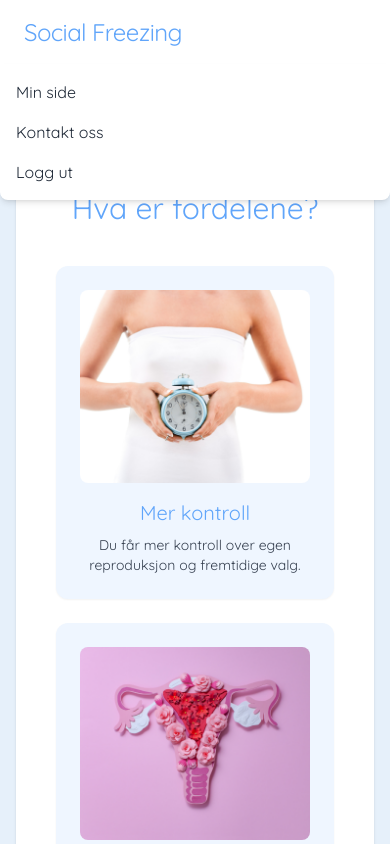
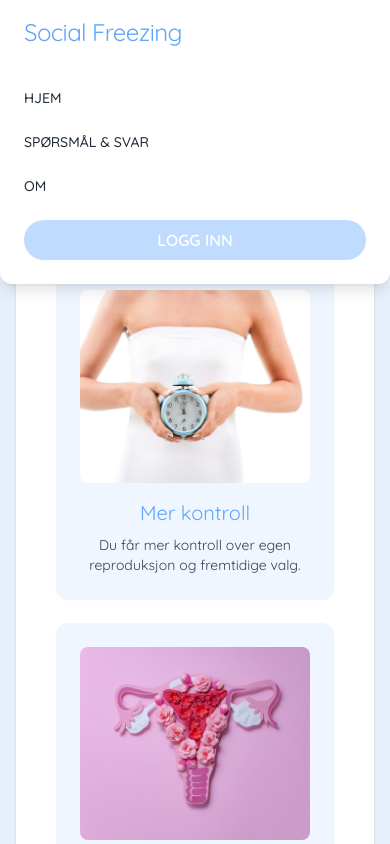
Before and after one commit to mwickmann/social-freezing, a Next.js app: page /pros in a window 390 px wide. Both pictures are taken after a click on the button "Toggle menu". Shown: the top 844 px of the page. Built offline with nearby package versions, Linux system fonts and the light colour scheme.

Commit message:
improved hmng menu

```diff
--- a/app/components/HamburgerMenu.tsx
+++ b/app/components/HamburgerMenu.tsx
@@ -1,48 +1,74 @@
 'use client'
 
-import { useState } from 'react'
-import { useRouter } from 'next/navigation'
+import Link from 'next/link'
+import { useEffect, useState } from 'react'
 import { HiMenu, HiX } from 'react-icons/hi'
 
 export default function HamburgerMenu() {
   const [open, setOpen] = useState(false)
-  const router = useRouter()
+  const [userId, setUserId] = useState<string | null>(null)
+
+  useEffect(() => {
+    const storedUserId = localStorage.getItem('userId')
+    setUserId(storedUserId)
+  }, [])
+
+  const closeMenu = () => setOpen(false)
 
   const handleLogout = () => {
     localStorage.removeItem('userId')
-    router.push('/')
+    closeMenu()
+    window.location.href = '/'
   }
 
   return (
     <div className="md:hidden">
+      {/* Hamburger button */}
       <button
         onClick={() => setOpen(!open)}
-        className="text-3xl p-2 focus:outline-none"
+        className="text-3xl p-2"
         aria-label="Toggle menu"
       >
         {open ? <HiX /> : <HiMenu />}
       </button>
 
+      {/* Menu panel */}
       {open && (
-        <div className="absolute top-16 left-0 right-0 bg-white shadow-md rounded-b-lg p-4 space-y-4 z-50">
-          <button
-            className="block w-full text-left text-gray-800 hover:text-blue-500"
-            onClick={() => router.push('/users/' + localStorage.getItem('userId'))}
-          >
-            Min side
-          </button>
-          <button
-            className="block w-full text-left text-gray-800 hover:text-blue-500"
-            onClick={() => router.push('/kontakt')}
-          >
-            Kontakt oss
-          </button>
-          <button
-            className="block w-full text-left text-gray-800 hover:text-red-500"
-            onClick={handleLogout}
-          >
-            Logg ut
-          </button>
+        <div className="absolute top-16 left-0 right-0 bg-white shadow-lg z-50 px-6 py-6 space-y-6 rounded-b-xl">
+          <Link href="/" onClick={closeMenu} className="block text-gray-800 hover:text-blue-500 font-medium text-sm">
+            HJEM
+          </Link>
+          <Link href="/faq" onClick={closeMenu} className="block text-gray-800 hover:text-blue-500 font-medium text-sm">
+            SPØRSMÅL & SVAR
+          </Link>
+          <Link href="/about" onClick={closeMenu} className="block text-gray-800 hover:text-blue-500 font-medium text-sm">
+            OM
+          </Link>
+          {userId ? (
+            <>
+              <Link
+                href={`/users/${userId}`}
+                onClick={closeMenu}
+                className="block w-full text-center py-2 rounded-full bg-blue-400 text-white font-semibold hover:bg-green-600 transition"
+              >
+                MIN SIDE
+              </Link>
+              <button
+                onClick={handleLogout}
+                className="block w-full text-center py-2 rounded-full bg-red-100 text-red-500 font-semibold hover:bg-red-200 transition"
+              >
+                LOGG UT
+              </button>
+            </>
+          ) : (
+            <Link
+              href="/login"
+              onClick={closeMenu}
+              className="block w-full text-center py-2 rounded-full bg-blue-200 text-white font-semibold hover:bg-blue-800 transition"
+            >
+              LOGG INN
+            </Link>
+          )}
         </div>
       )}
     </div>
```
